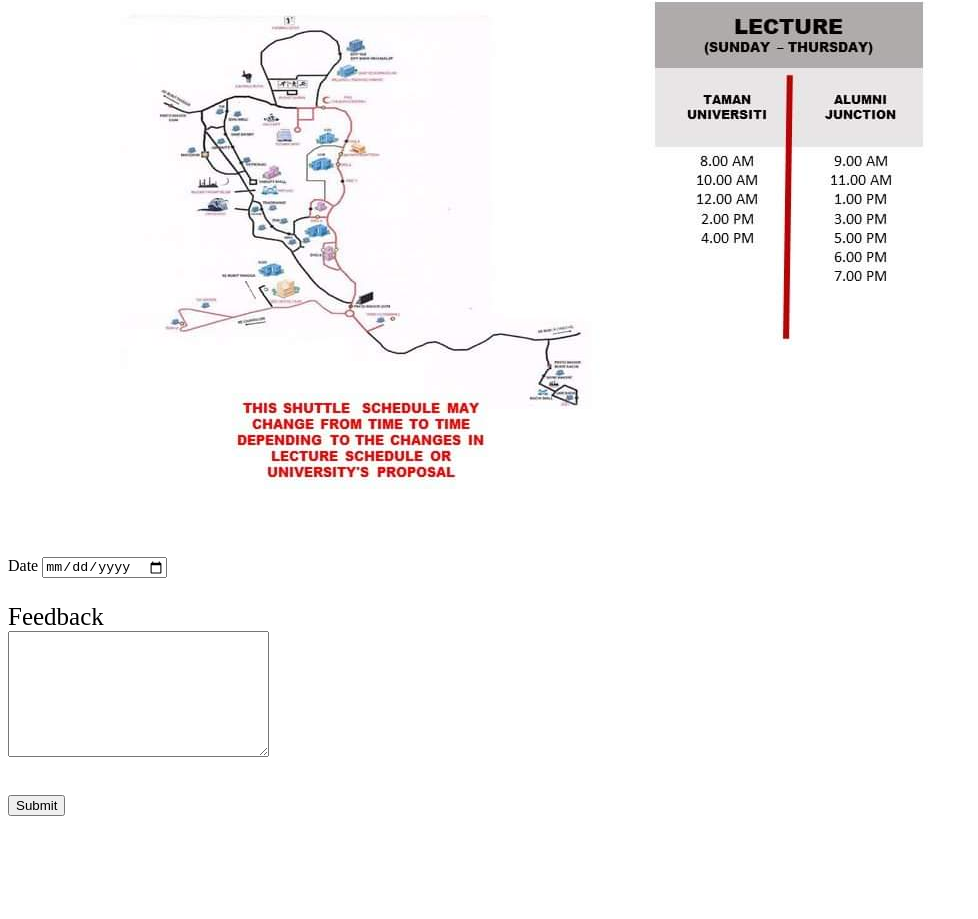
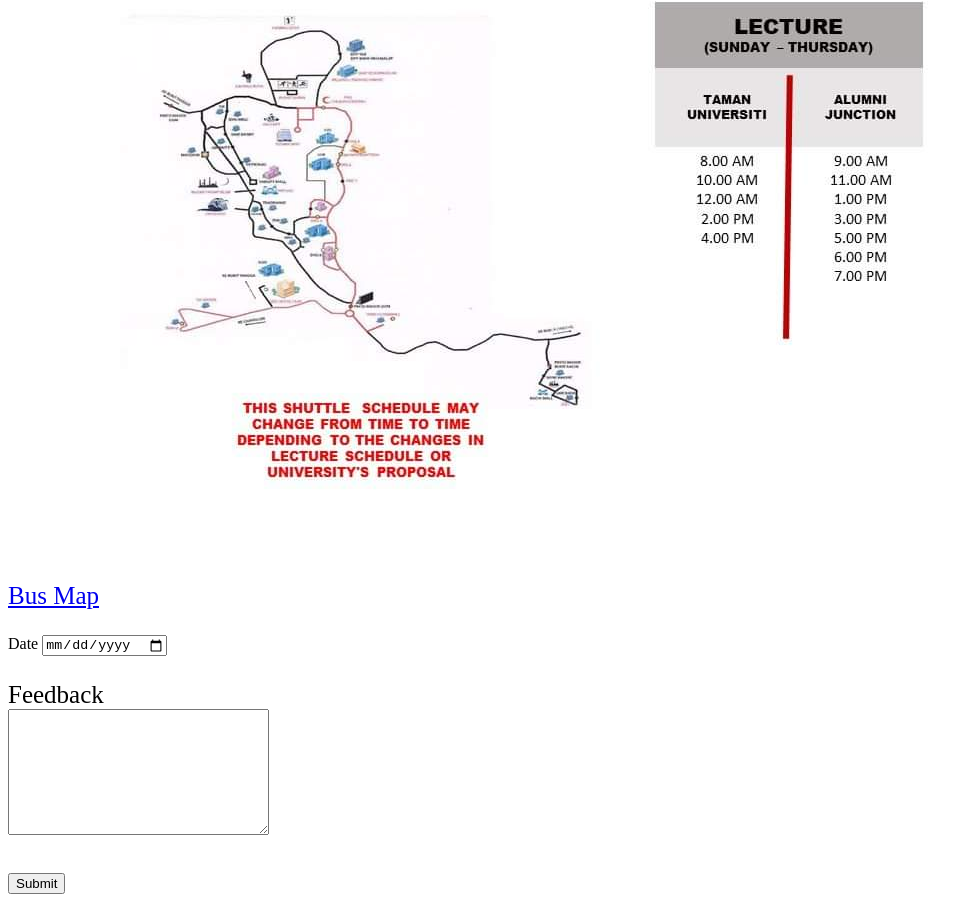
Before and after one commit to students-life/shuttle-bus, a plain HTML site: page BUS/index.html in a window 1280 px wide. Shown: the part 5712-6631 px from the top of the page, without its empty margins (0-978 px from the left). Before the commit the page ends 6553 px from the top, so only its background shows below. Drawn offline with Linux system fonts and the light colour scheme.

Commit message:
Update index.html

```diff
--- a/BUS/index.html
+++ b/BUS/index.html
@@ -83,17 +83,21 @@
 <img src="Route D.jpeg" alt="Route D">
 <img src="Route E.jpeg" alt="Route E">
 <img src="Route F.jpeg" alt="Route F">
-<form class="" action="mailto:adrianooijw@gmail.com" method="post">
-  <label>Date</label>
-  <input type="date" name="Date"value="">
+
+<p>
+  <a href="https://activeroute.activetelematics.my/locator/a724783c6752490bb76c3d5f81997e77/">Bus Map</a>
+</p>
+
+<form>
+  <form class="" action="mailto:adrianooijw@gmail.com" method="post">
+    <label>Date</label>
+    <input type="date" name="Date"value="">
+
 <p>
   <label>Feedback</label> <br>
   <textarea name="Feedback" rows="8" cols="30"></textarea>
 </p>
 <p><input type="submit" name=""""></p>
-
-
-
 </form>
 
   </body>
```
